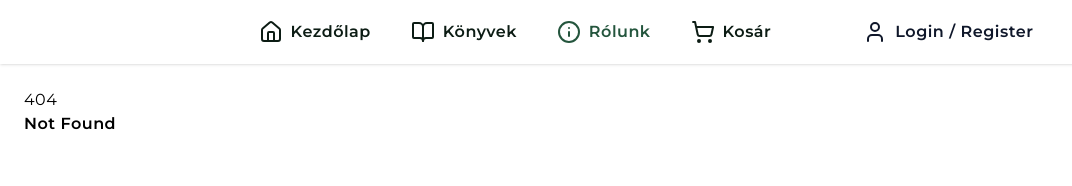
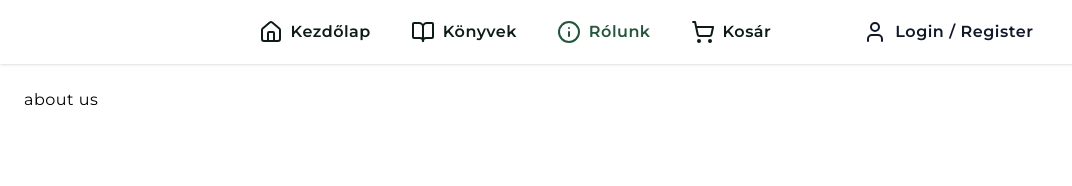
Before and after one commit to SzOliver99/libri_project, a SvelteKit app: page /about-us in a window 1280 px wide. Before the commit this address had no page. Shown: the top 186 px of the page, without its empty margins (0-1072 px from the left). Built offline with nearby package versions, Linux system fonts and the light colour scheme.

Commit message:
Initial commit

```diff
--- /dev/null
+++ b/src/routes/about-us/+page.svelte
@@ -0,0 +1 @@
+about us
--- /dev/null
+++ b/src/routes/cart/+page.svelte
@@ -0,0 +1 @@
+cart
```
